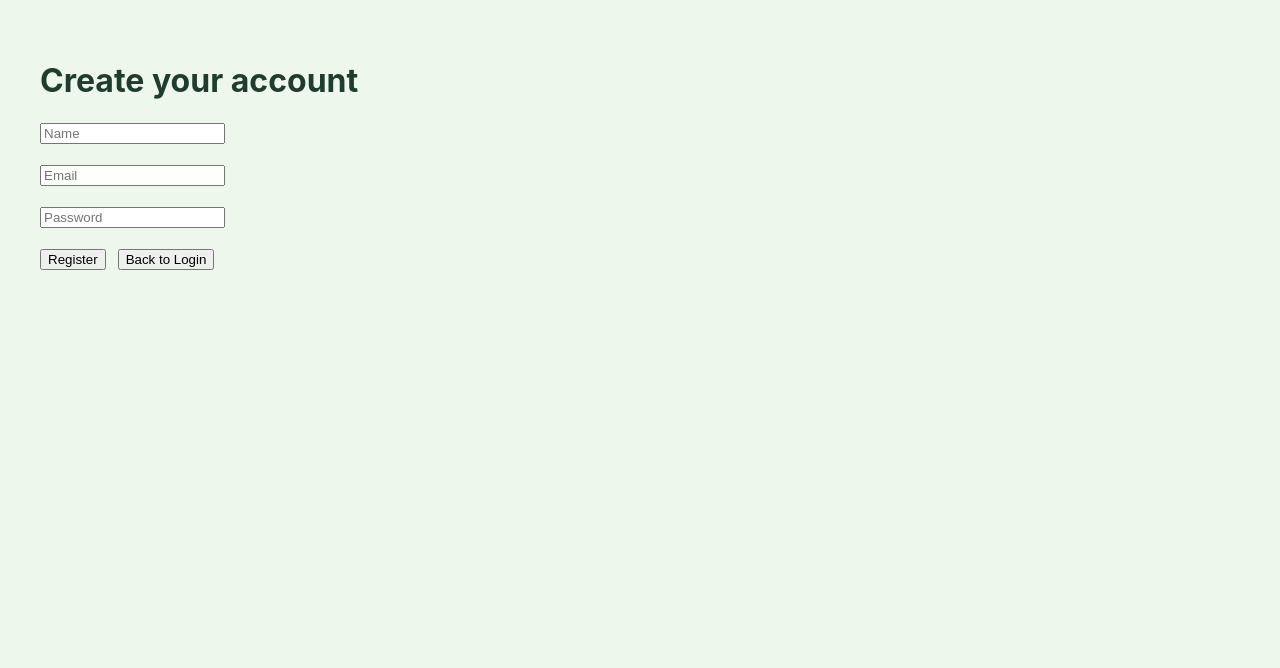
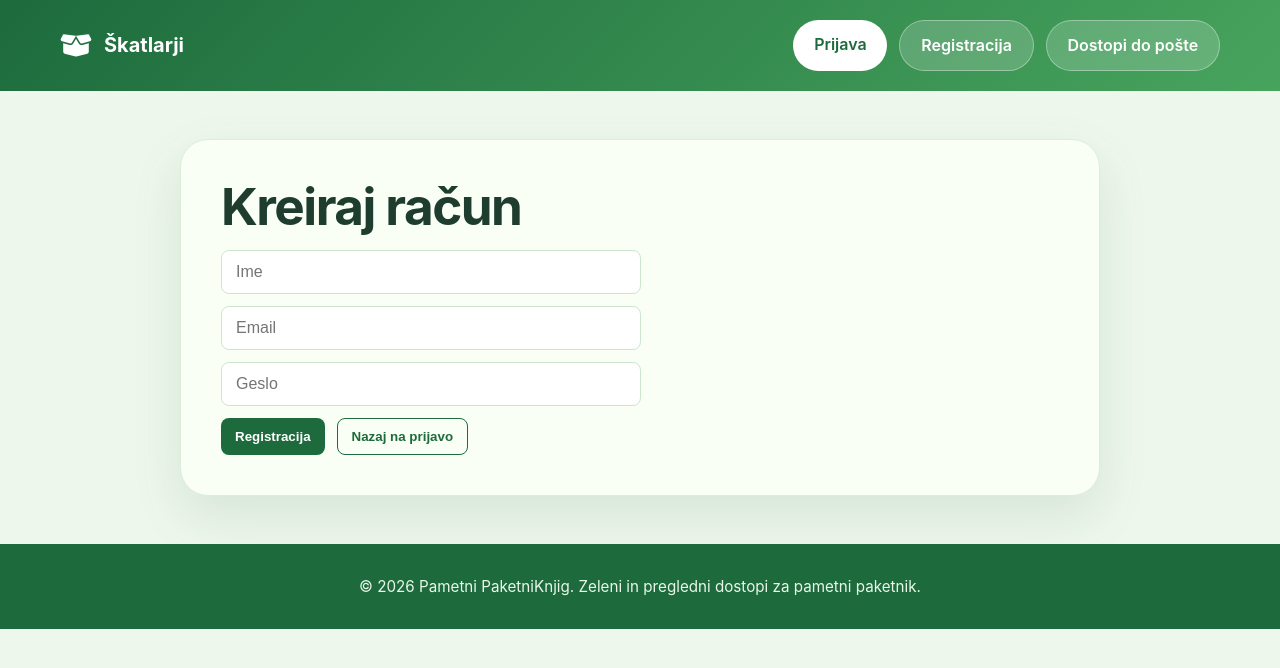
Before and after one commit to D1stress29/pametni_paketnik_website, a React (Create React App) app in the folder frontend/: page /register in a window 1280 px wide. Shown: the top 668 px of the page. Built offline with nearby package versions, Linux system fonts and the light colour scheme.

Commit message:
added css for login and register

```diff
--- a/frontend/src/pages/LoginPage.js
+++ b/frontend/src/pages/LoginPage.js
@@ -1,6 +1,154 @@
 import { useState } from "react";
-import { useNavigate } from "react-router-dom";
+import { Link, useNavigate } from "react-router-dom";
 import axios from "axios";
+
+const styles = `
+    :root {
+        color-scheme: light;
+        font-family: Inter, system-ui, -apple-system, BlinkMacSystemFont, 'Segoe UI', sans-serif;
+        background: #eef7ec;
+        color: #1f3d2e;
+    }
+    * {
+        box-sizing: border-box;
+    }
+    body {
+        margin: 0;
+        min-height: 100vh;
+        display: flex;
+        flex-direction: column;
+    }
+    header {
+        background: linear-gradient(135deg, #1d6b3d 0%, #47a45d 100%);
+        padding: 20px 24px;
+        color: white;
+    }
+    .nav-row {
+        max-width: 1160px;
+        margin: 0 auto;
+        display: flex;
+        justify-content: space-between;
+        align-items: center;
+        gap: 14px;
+        flex-wrap: wrap;
+    }
+    .brand {
+        display: flex;
+        align-items: center;
+        gap: 12px;
+        font-weight: 700;
+        font-size: 1.25rem;
+    }
+    .brand i {
+        font-size: 1.6rem;
+    }
+    .nav-actions {
+        display: flex;
+        gap: 12px;
+        flex-wrap: wrap;
+    }
+    .nav-actions a {
+        text-decoration: none;
+        padding: 0.9rem 1.3rem;
+        border-radius: 999px;
+        font-weight: 600;
+        transition: transform 0.2s ease, box-shadow 0.2s ease;
+    }
+    .nav-actions a:hover {
+        transform: translateY(-1px);
+        box-shadow: 0 12px 22px rgba(15, 82, 42, 0.18);
+    }
+    .btn-primary {
+        background: white;
+        color: #1d6b3d;
+    }
+    .btn-secondary {
+        background: rgba(255, 255, 255, 0.18);
+        color: white;
+        border: 1px solid rgba(255, 255, 255, 0.35);
+    }
+    main {
+        flex: 1;
+        padding: 48px 24px;
+    }
+    .hero {
+        max-width: 920px;
+        margin: 0 auto;
+        background: #f9fff4;
+        border: 1px solid #dcedd8;
+        border-radius: 28px;
+        padding: 40px;
+        box-shadow: 0 20px 50px rgba(29, 107, 61, 0.12);
+    }
+    .hero h1 {
+        margin: 0 0 16px;
+        font-size: clamp(2.1rem, 4vw, 3.2rem);
+        line-height: 1.05;
+        letter-spacing: -0.03em;
+    }
+    .hero p {
+        margin: 0 0 26px;
+        max-width: 760px;
+        font-size: 1.05rem;
+        line-height: 1.8;
+        color: #2c4d33;
+    }
+    .section-card {
+        background: white;
+        border: 1px solid #cfe5d0;
+        border-radius: 20px;
+        padding: 28px;
+        margin-top: 28px;
+    }
+    .section-card h2 {
+        margin-top: 0;
+        font-size: 1.25rem;
+        color: #1e4e2f;
+    }
+    .section-card p {
+        margin: 16px 0 0;
+        color: #3c5b42;
+        line-height: 1.75;
+    }
+    footer {
+        background: #1d6b3d;
+        color: #e9f7e8;
+        text-align: center;
+        font-size: 0.95rem;
+        padding: 18px 24px;
+    }
+
+    /* form styles */
+    .form-row {
+        display: flex;
+        flex-direction: column;
+        gap: 12px;
+        max-width: 420px;
+    }
+    input {
+        padding: 12px 14px;
+        border-radius: 8px;
+        border: 1px solid #cfe5d0;
+        background: white;
+        outline: none;
+        font-size: 1rem;
+    }
+    button {
+        padding: 10px 14px;
+        border-radius: 8px;
+        border: none;
+        background: #1d6b3d;
+        color: white;
+        font-weight: 700;
+        cursor: pointer;
+    }
+    button.secondary {
+        background: transparent;
+        color: #1d6b3d;
+        border: 1px solid #1d6b3d;
+        font-weight: 600;
+    }
+`;
 
 function LoginPage({ defaultMode }) {
 
@@ -19,18 +167,18 @@ function LoginPage({ defaultMode }) {
             );
 
             localStorage.setItem("token", res.data.token);
-            setMessage("Login successful. Redirecting to dashboard...");
+            setMessage("Prijava uspešna. Preusmerjevanje na nadzorno ploščo...");
             navigate("/dashboard");
         } catch (err) {
             const errorText = err.response?.data?.message || err.message;
-            setMessage(`Login failed: ${errorText}`);
+            setMessage(`Prijava ni uspela: ${errorText}`);
         }
     };
 
     const register = async () => {
         try {
             if (!name) {
-                setMessage("Please enter your name to create a user.");
+                setMessage("Prosim, vnesite svoje ime.");
                 return;
             }
 
@@ -44,29 +192,44 @@ function LoginPage({ defaultMode }) {
                 }
             );
 
-            setMessage("Account created successfully. Please login.");
+            setMessage("Račun uspešno ustvarjen. Prosimo, prijavite se.");
             setIsRegistering(false);
             setPassword("");
         } catch (err) {
             const errorText = err.response?.data?.error || err.response?.data?.message || err.message;
-            setMessage(`Registration failed: ${errorText}`);
+            setMessage(`Registracija ni uspela: ${errorText}`);
         }
     };
 
     return (
-        <div style={{ padding: 40, maxWidth: 420 }}>
-            <h1>{isRegistering ? "Create your account" : "Smart Mailbox Login"}</h1>
+        <>
+            <style>{styles}</style>
 
+            <header>
+                <div className="nav-row">
+                    <div className="brand">
+                        <i className="fa-solid fa-box-open"></i>
+                        <span>Škatlarji</span>
+                    </div>
+                    <div className="nav-actions">
+                        <Link to="/login" className="btn-primary">Prijava</Link>
+                        <Link to="/register" className="btn-secondary">Registracija</Link>
+                        <a href="#access-list" className="btn-secondary">Dostopi do pošte</a>
+                    </div>
+                </div>
+            </header>
+
+            <main>
+                <section className="hero">
+                    <h1>{isRegistering ? "Kreiraj račun" : "Škatlarji Login"}</h1>
+
+                    <div className="form-row">
                         {isRegistering && (
-                <>
                             <input
-                        placeholder="Name"
+                                placeholder="Ime"
                                 value={name}
                                 onChange={(e) => setName(e.target.value)}
                             />
-
-                    <br /><br />
-                </>
                         )}
 
                         <input
@@ -75,37 +238,42 @@ function LoginPage({ defaultMode }) {
                             onChange={(e) => setEmail(e.target.value)}
                         />
 
-            <br /><br />
-
                         <input
                             type="password"
-                placeholder="Password"
+                            placeholder="Geslo"
                             value={password}
                             onChange={(e) => setPassword(e.target.value)}
                         />
 
-            <br /><br />
-
+                        <div style={{ display: 'flex', gap: 12 }}>
                             <button onClick={isRegistering ? register : login}>
-                {isRegistering ? "Register" : "Login"}
+                                {isRegistering ? "Registracija" : "Prijava"}
                             </button>
 
                             <button
-                style={{ marginLeft: 12 }}
+                                className="secondary"
                                 onClick={() => {
                                     setIsRegistering(!isRegistering);
                                     setMessage("");
                                 }}
                             >
-                {isRegistering ? "Back to Login" : "Create account"}
+                                {isRegistering ? "Nazaj na prijavo" : "Ustvari račun"}
                             </button>
+                        </div>
 
                         {message && (
-                <div style={{ marginTop: 16, color: "#444" }}>
+                            <div style={{ marginTop: 8, color: "#444" }}>
                                 {message}
                             </div>
                         )}
                     </div>
+                </section>
+            </main>
+
+            <footer>
+                <p>&copy; 2026 Pametni PaketniKnjig. Zeleni in pregledni dostopi za pametni paketnik.</p>
+            </footer>
+        </>
     );
 }
 
```
Lines whose indentation alone changed are shown as unchanged.
